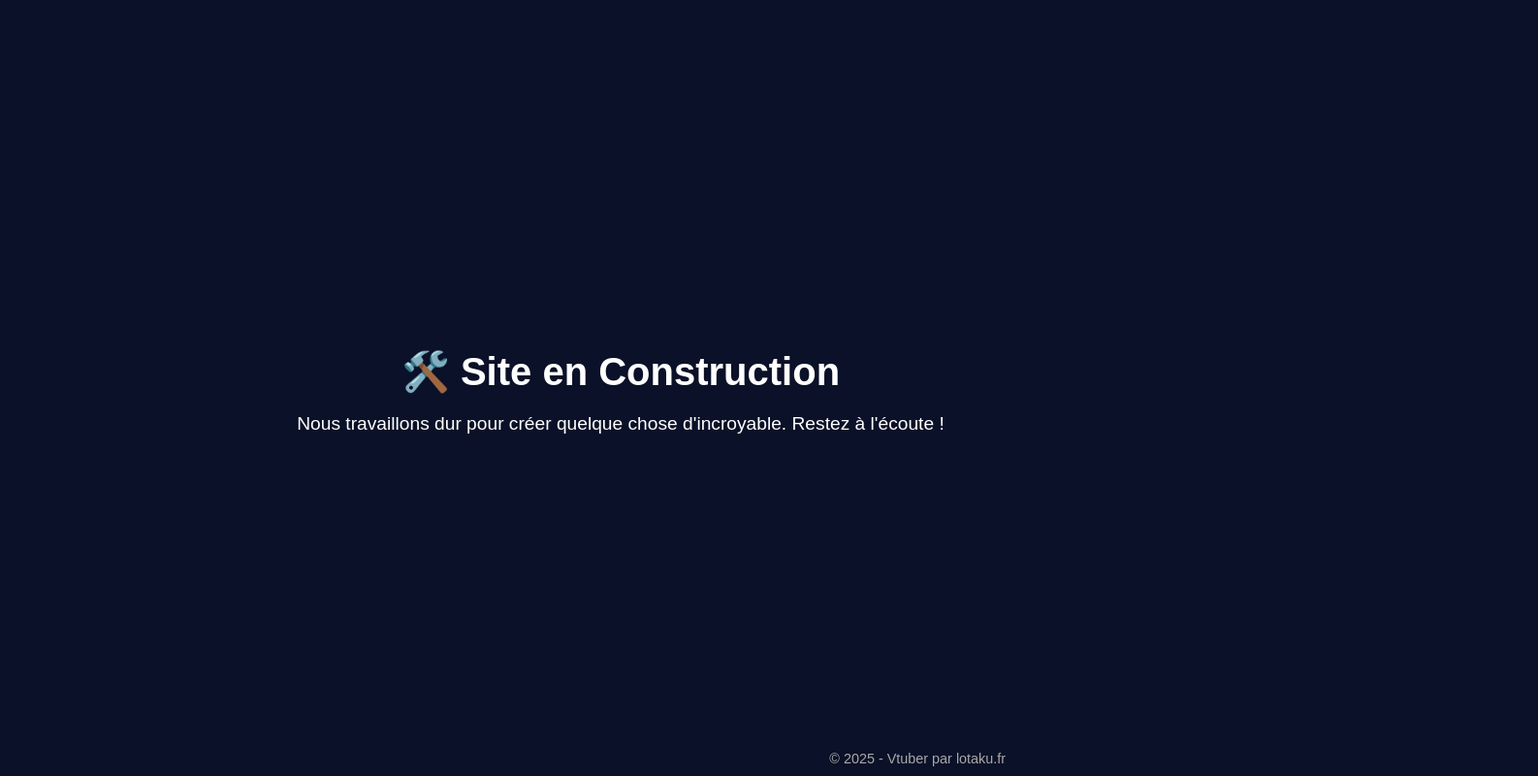
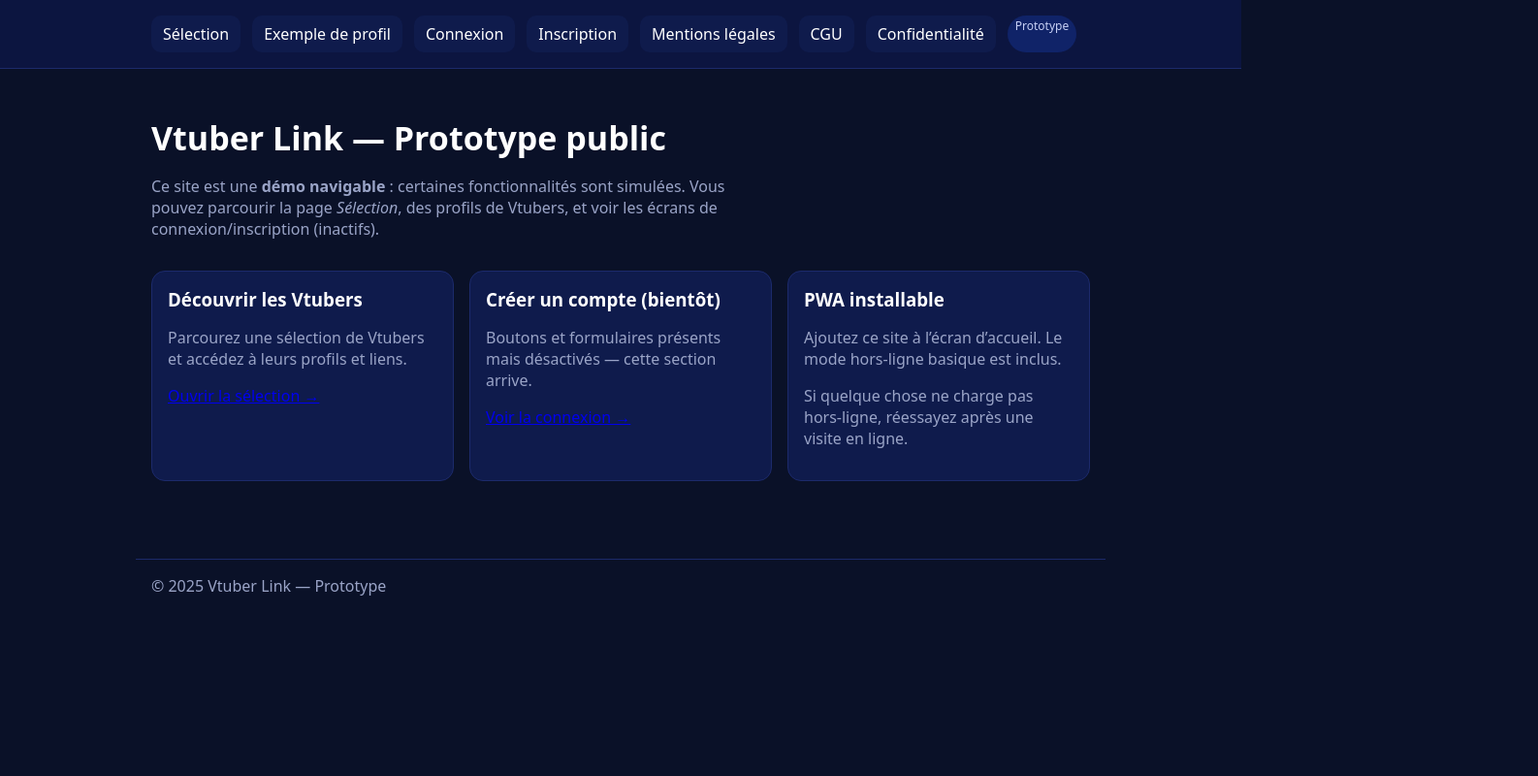
Before and after one commit to shuutoka/Vtuber, a plain HTML site: page index.html in a window 1280 px wide. Shown: the whole page at 97% size, 1586 px wide, since content can reach past the window. Drawn offline with Linux system fonts and the light colour scheme.

Commit message:
proto 1.5

```diff
--- a/index.html
+++ b/index.html
@@ -1,46 +1,76 @@
 <!DOCTYPE html>
 <html lang="fr">
 <head>
-  <meta charset="UTF-8">
-  <meta name="viewport" content="width=device-width, initial-scale=1.0">
-  <title>Site en Construction</title>
+  <meta charset="UTF-8" />
+  <meta name="viewport" content="width=device-width, initial-scale=1" />
+  <title>Vtuber Link — Prototype</title>
+  <link rel="manifest" href="manifest.json" />
+  <link rel="icon" href="icons/favicon.ico" />
+  <meta name="theme-color" content="#0a1128" />
   <style>
-    body {
-      margin: 0;
-      padding: 0;
-      font-family: Arial, sans-serif;
-      display: flex;
-      justify-content: center;
-      align-items: center;
-      height: 100vh;
-      background-color: #0a1128; /* Bleu très sombre */
-      color: #ffffff; /* Texte blanc pour le contraste */
-      text-align: center;
+    :root{--bg:#0a1128;--fg:#fff;--muted:#9aa4c7;--accent:#f0a500;--card:#0f1b4c}
+    *{box-sizing:border-box}
+    body{margin:0;background:var(--bg);color:var(--fg);font-family:system-ui,Segoe UI,Roboto,Arial,sans-serif}
+    header{position:sticky;top:0;background:#0c1540;border-bottom:1px solid #1c2a6b}
+    .wrap{max-width:1000px;margin:0 auto;padding:16px}
+    nav{display:flex;gap:12px;flex-wrap:wrap}
+    nav a{padding:8px 12px;border-radius:10px;background:var(--card);color:var(--fg);text-decoration:none}
+    nav a.cta{background:var(--accent);color:#161616;font-weight:700}
+    .hero{padding:48px 16px}
+    .hero h1{margin:0 0 8px;font-size:clamp(22px,3vw,34px)}
+    .hero p{color:var(--muted);max-width:70ch}
+    .grid{display:grid;grid-template-columns:repeat(auto-fit,minmax(220px,1fr));gap:16px;margin:32px 0}
+    .card{background:var(--card);border:1px solid #1c2a6b;border-radius:14px;padding:16px}
+    .card h3{margin:0 0 6px}
+    footer{color:var(--muted);padding:24px 16px;border-top:1px solid #1c2a6b}
+    .badge{display:inline-block;padding:2px 8px;border-radius:999px;background:#102368;color:#c7d0f5;font-size:12px}
+  </style>
+  <script>
+    if('serviceWorker' in navigator){
+      navigator.serviceWorker.register('sw.js').catch(console.error);
     }
-    h1 {
-      font-size: 2.5rem;
-      margin-bottom: 1rem;
-    }
-    p {
-      font-size: 1.2rem;
-    }
-    .footer {
-      position: absolute;
-      bottom: 10px;
-      width: 100%;
-      text-align: center;
-      font-size: 0.9rem;
-      color: #a9a9a9;
-    }
-  </style>
+  </script>
 </head>
 <body>
-  <div>
-    <h1>🛠️ Site en Construction</h1>
-    <p>Nous travaillons dur pour créer quelque chose d'incroyable. Restez à l'écoute !</p>
-    <div class="footer">
-      © 2025 - Vtuber par lotaku.fr
+  <header>
+    <div class="wrap">
+      <nav>
+        <a href="pages/selection.html">Sélection</a>
+        <a href="vtuber/profile-template.html">Exemple de profil</a>
+        <a href="pages/login.html">Connexion</a>
+        <a href="pages/register.html">Inscription</a>
+        <a href="pages/mentions-legales.html">Mentions légales</a>
+        <a href="pages/cgu.html">CGU</a>
+        <a href="pages/confidentialite.html">Confidentialité</a>
+        <span class="badge">Prototype</span>
+      </nav>
     </div>
-  </div>
+  </header>
+
+  <main class="wrap hero">
+    <h1>Vtuber Link — Prototype public</h1>
+    <p>Ce site est une <strong>démo navigable</strong> : certaines fonctionnalités sont simulées.
+       Vous pouvez parcourir la page <em>Sélection</em>, des profils de Vtubers, et voir les écrans de connexion/inscription (inactifs).</p>
+
+    <div class="grid">
+      <div class="card">
+        <h3>Découvrir les Vtubers</h3>
+        <p>Parcourez une sélection de Vtubers et accédez à leurs profils et liens.</p>
+        <p><a href="pages/selection.html">Ouvrir la sélection →</a></p>
+      </div>
+      <div class="card">
+        <h3>Créer un compte (bientôt)</h3>
+        <p>Boutons et formulaires présents mais désactivés — cette section arrive.</p>
+        <p><a href="pages/login.html">Voir la connexion →</a></p>
+      </div>
+      <div class="card">
+        <h3>PWA installable</h3>
+        <p>Ajoutez ce site à l’écran d’accueil. Le mode hors-ligne basique est inclus.</p>
+        <p>Si quelque chose ne charge pas hors-ligne, réessayez après une visite en ligne.</p>
+      </div>
+    </div>
+  </main>
+
+  <footer class="wrap">© 2025 Vtuber Link — Prototype</footer>
 </body>
 </html>
```
Also changed, not shown: 404.html (added, +1 -0 lines), pages/cgu.html (added, +1 -0 lines), pages/confidentialite.html (added, +1 -0 lines), pages/login.html (added, +1 -0 lines), pages/mentions-legales.html (added, +1 -0 lines), pages/register.html (added, +1 -0 lines), pages/selection.html (+30 -8 lines), sw.js (+39 -40 lines), manifest.json.
